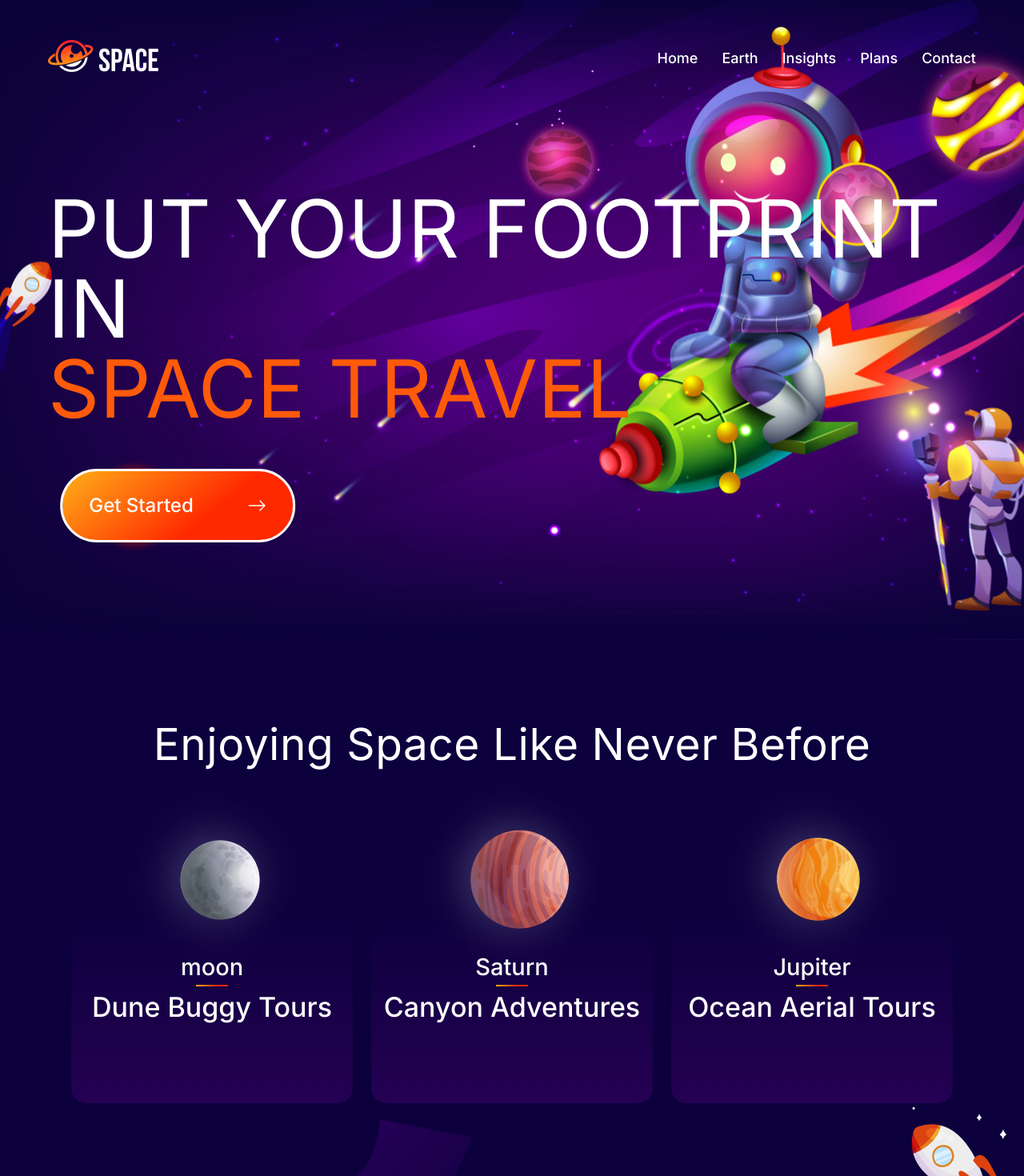
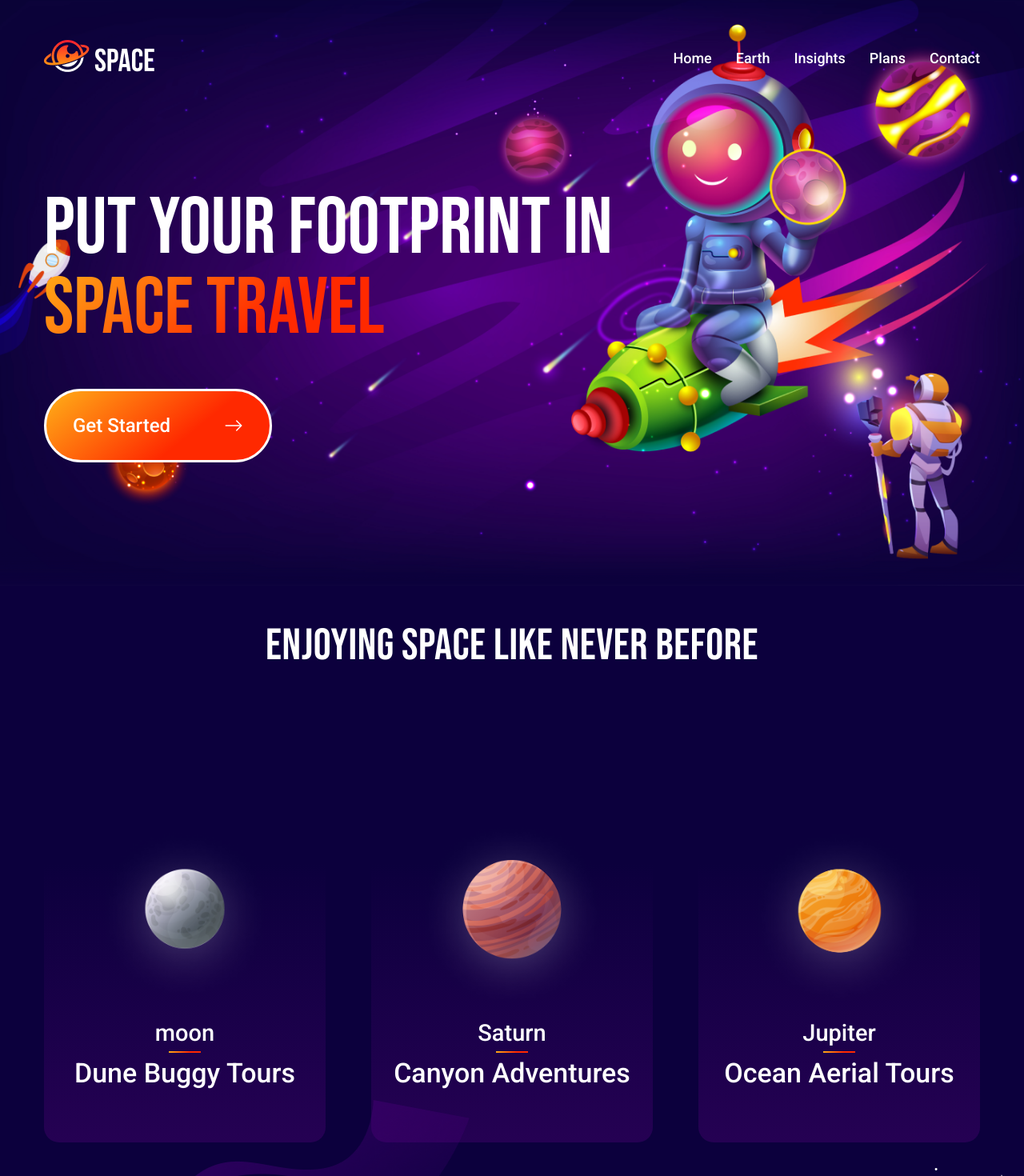
Before and after one commit to belalhossain22000/space-technology, a Next.js app: page / in a window 1280 px wide. Shown: the top 1470 px of the page at 80% size. Built offline with nearby package versions, Linux system fonts and the light colour scheme.

Commit message:
fix some problem

```diff
--- a/src/app/globals.css
+++ b/src/app/globals.css
@@ -1,3 +1,9 @@
 @tailwind base;
 @tailwind components;
 @tailwind utilities;
+
+
+
+body {
+    font-family: 'Bebas Neue';
+}
--- a/src/app/layout.js
+++ b/src/app/layout.js
@@ -1,23 +1,28 @@
-import Footer from '@/components/Footer/Footer'
-import './globals.css'
-import { Inter } from 'next/font/google'
-import Navbar from '@/components/Navbar/Navbar'
+import Footer from "@/components/Footer/Footer";
+import "./globals.css";
+import { Inter } from "next/font/google";
+import Navbar from "@/components/Navbar/Navbar";
 
-const inter = Inter({ subsets: ['latin'] })
+const inter = Inter({ subsets: ["latin"] });
 
 export const metadata = {
-  title: 'Space',
-  description: 'Space technology',
-}
+  title: "Space",
+  description: "Space technology",
+};
 
 export default function RootLayout({ children }) {
   return (
     <html lang="en">
+      <head>
+      <link rel="preconnect" href="https://fonts.googleapis.com"/>
+<link rel="preconnect" href="https://fonts.gstatic.com" crossorigin/>
+<link href="https://fonts.googleapis.com/css2?family=Bebas+Neue&family=Inter:wght@400;500;600;700&family=Roboto:wght@400;500;700&display=swap" rel="stylesheet"/>
+      </head>
       <body className={inter.className}>
         <Navbar/>
         {children}
-        <Footer/>
-        </body>
+        <Footer />
+      </body>
     </html>
-  )
+  );
 }
--- a/src/components/EnjoySpace/EnjoySpace.jsx
+++ b/src/components/EnjoySpace/EnjoySpace.jsx
@@ -26,35 +26,26 @@ const planetData = [
 
 const EnjoySpace = () => {
     return (
-        <section className='mt-[100px] text-white px-[30px] lg:px-[40px] xl:px-[60px]  2xl:px-[134px]'>
-            <div>
-                <h2 className='md:text-[55px]  text-[40px] text-center font-normal leading-[60px] tracking-[0.55px] mb-[132px]'>Enjoying Space Like Never Before</h2>
+        <section className=' text-white w-[1170px] max-w-full mx-auto '>
+            <div className='p-5 lg:p-0'>
+                <h2 style={{ fontFamily: 'Bebas Neue' }} className='md:text-[55px]  text-[40px] text-center font-normal leading-[60px] tracking-[0.55px] pt-[46px] xl:mb-[132px]'>Enjoying Space Like Never Before</h2>
             </div>
-            <div className='flex flex-wrap items-center justify-center gap-[23px] '>
+            <div className='flex flex-wrap items-center justify-center gap-[23px] xl:justify-between'>
+                {/* card */}
                 {
-                    planetData.map(({ title, name, image, id }) => <motion.div initial={{ scale: 0 }}
-                        animate={{ scale: 1 }}
-                        transition={{ duration: 0.5 }}
-                        whileHover={{ scale: 1.2, backgroundImage: 'linear-gradient(180deg, rgba(255, 7, 114, 0.00) 14.62%, #FF5A09 100%)', }}
-                        whileTap={{ scale: 0.9 }}
-                        key={id} className='flex flex-col justify-center relative bg-re-500 text-center w-[352px] h-[287px] 3xl:w-[30%] rounded-[19px] my-[50px] xl:my-0 hover:bg-red-500' style={{ background: "linear-gradient(180deg, rgba(38, 1, 83, 0.00) 14.62%, #250153 100%)" }} >
-
-                        <motion.img animate={{
-                            rotate: [0, 360],
-                        }}
-                            transition={{
-                                repeat: Infinity,
-                                duration: 20,
-                                ease: 'linear',
-                            }} className=' rounded-ful absolute top-[-121px]
-                             left-[15%] 3xl:left-[32%]' height={250} width={250} src={image} alt="" />
-
-                        <div className=''>
+                    planetData.map(({ title, name, image, id }) => <div
+                        key={id} className='h-[408px] p-1 md:p-0 md:w-[352px] text-center rounded-[19px] mt-[50px]' style={{ background: "linear-gradient(180deg, rgba(38, 1, 83, 0.00) 14.62%, #250153 100%)" }} >
+                        {/* image */}
+                        <div className='flex justify-center '>
+                            <img className='h-[250px] w-[250px]' src={image} alt="" />
+                        </div>
+                        {/* text */}
+                        <div className='' style={{ fontFamily: 'Roboto' }}>
                             <p className='text-[#FFF] text-[29px] font-medium '>{name}</p>
                             <div className='w-[40px] h-[2px] mx-auto' style={{ background: "linear-gradient(141deg, #FFB018 0%, #FF2900 63.83%)" }}></div>
                             <h4 className='text-[34px] font-medium'>{title}</h4>
                         </div>
-                    </motion.div>)
+                    </div>)
                 }
             </div>
         </section>
@@ -62,3 +53,4 @@ const EnjoySpace = () => {
 };
 
 export default EnjoySpace;
+// style={{ background: "linear-gradient(180deg, rgba(38, 1, 83, 0.00) 14.62%, #250153 100%)" }}
--- a/src/components/Hero/Hero.jsx
+++ b/src/components/Hero/Hero.jsx
@@ -2,33 +2,25 @@
 import React from 'react';
 import Image from 'next/image'
 import { BsArrowRight } from 'react-icons/bs';
-import { motion } from 'framer-motion';
+import Navbar from '../Navbar/Navbar';
+
 
 const Hero = () => {
     return (
-        <motion.section animate={{
-            backgroundPositionX: ['0%', '100%'],
-        }}
-            transition={{
-                repeat: Infinity,
-                repeatType: 'reverse',
-                duration: 20,
-                ease: 'linear',
-            }} className='px-[30px] lg:px-[40px] xl:px-[60px]  2xl:px-[120px] h-[800px]  w-full bg-[url("/heroimage.png")] bg-no-repeat bg-cover bg-center '>
-            <div className=''>
-
-                <h1 className='uppercase pt-[236px] text-white text-[50px] md:text-[70px] xl:text-[100px] font-normal md:leading-[100px] leading-[50px] tracking-[0.5px]'>put your footprint in <br /> <span className='text-[#FF5A09]'>space travel</span></h1>
-                <motion.button whileHover={{ x: 10 }}
-                    whileTap={{ scale: 0.9 }} animate={{
-                        x: ['-20px', '20px'],
-                    }}
-                    transition={{
-                        repeat: Infinity,
-                        repeatType: 'reverse',
-                        duration: 5,
-                    }} className='text-white text-[24px] font-medium flex items-center md:gap-[67px] gap-[40px] md:py-[25px] py-[11px] px-[17px] md:px-[33px] border-[3px] border-white  rounded-[133.962px] mt-[50px]' style={{ background: "var(--p-2, linear-gradient(141deg, #FFB018 0%, #FF2900 63.83%))" }}>Get Started <BsArrowRight className='text-[24px] font-medium' /></motion.button>
+        <section className='bg-[url("/heroimage.png")] bg-no-repeat bg-cover bg-center  '>
+            <div className='xl:w-[1170px] mx-auto max-w-full px-6 xl:px-0'>
+                <div className='lg:pb-[154px] md:pb-[75px] pb-[55px] lg:pt-[236px] pt-[110px] md:pt-[120px]' >
+                    <h1 style={{ fontFamily: 'Bebas Neue' }} className=' w-fit text-[#FFF] text-[43px] leading-[43px] md:text-[65px] md:leading-[70px] lg:text-[100px] font-normal lg:leading-[100px] tracking-[(-0.5px)]'>  PUT YOUR FOOTPRINT IN <br /> <span className='' style={{
+                        background: 'var(--p-2, linear-gradient(141deg, #FFB018 0%, #FF2900 63.83%))',
+                        WebkitBackgroundClip: 'text',
+                        backgroundClip: 'text',
+                        WebkitTextFillColor: 'transparent',
+                        fontFamily: 'Bebas Neue'
+                    }}>SPACE TRAVEL</span></h1>
+                    <button  className='text-white text-[24px] font-medium flex items-center lg:gap-[67px] gap-[8px] md:gap-[20px]  md:py-[25px] py-[11px] px-[17px] md:px-[33px] border-[3px] border-white  rounded-[133.962px] lg:mt-[50px] md:mt-[30px] mt-[20px]' style={{  fontFamily: 'Roboto',background: "var(--p-2, linear-gradient(141deg, #FFB018 0%, #FF2900 63.83%))" }}>Get Started <BsArrowRight className='text-[24px] font-medium' /></button>
+                </div>
             </div>
-        </motion.section>
+        </section>
     );
 };
 
--- a/src/components/Navbar/Navbar.jsx
+++ b/src/components/Navbar/Navbar.jsx
@@ -40,22 +40,28 @@ const Navbar = () => {
     const [open, setOpen] = useState(false)
 
     return (
-        <nav className=' flex items-center justify-between w-full   px-[30px] lg:px-[40px] xl:px-[60px]  2xl:px-[134px] py-[35px] fixed top-0 left-0 '>
+
+        <nav className=' flex items-center justify-between xl:w-[1170px] max-w-full mx-auto py-[35px] fixed top-0 left-0 right-0 px-5 xl:px-0'>
             <Link href={"/"}>
-                <img src="/logo.png" alt="logo" className='h-[46px] w-139px' />
+                <img src="/logo.png" alt="logo" className='h-[46px] w-[139px]' />
             </Link>
-            <ul  className={`lg:flex items-center gap-[30px]  absolute left-0 lg:static   ${open ? "top-20 bg-[#0C003D] w-full px-[50px] border-t-4 border-white" : " top-[-490px]"} transition-all duration-1000 ease-in  z-[-1] lg:z-auto  `}>
+            <ul className={`lg:flex items-center gap-[30px] absolute left-0 lg:static   ${open ? "top-[3px] left-0 bg-[#0C003D] w-[185px] h-[100vh] px-[50px] " : "left-[-490px] top-[px]"} transition-all duration-1000 ease-in  z-10 lg:z-auto  `} style={{ fontFamily: ' Roboto' }}>
+                {/* logo for small device */}
+                <Link href={"/"} className='lg:hidden mt-10'>
+                    <img src="/logo.png" alt="logo" className='h-[46px] mt-10 w-[139px]' />
+                </Link>
                 {
                     navLinks.map(({ path, title }) => <li className='my-6 text-[18px] font-medium hover:text-[#FF5A09] text-white' key={title}><Link className='text-[18px]' href={path}>{title}</Link></li>)
                 }
             </ul>
             <div onClick={() => setOpen(!open)} className='text-white lg:hidden'>
                 {
-                    open ? <GrFormClose className='text-[35px] text-white bg-white' /> : <img className='h-[35px] w-[35px]' src="/bar.png" alt="" />
+                    open ? <GrFormClose className='text-[35px] text-white rounded-full bg-white' /> : <img className='h-[35px] w-[35px]' src="/bar.png" alt="" />
                 }
             </div>
 
         </nav>
+
     );
 };
 
--- a/tailwind.config.js
+++ b/tailwind.config.js
@@ -6,6 +6,7 @@ module.exports = {
     './src/app/**/*.{js,ts,jsx,tsx,mdx}',
   ],
   theme: {
+
     extend: {
       screens: {
         'xs': '375px',
```
Also changed, not shown: src/components/Destination/Destination.jsx (+6 -17 lines), src/components/Footer/Footer.jsx (+16 -15 lines), src/components/UltimateExperience/UltimateExperience.jsx (+6 -6 lines), src/utils/Container.jsx (added, +11 -0 lines), public/moon21.svg (added).
